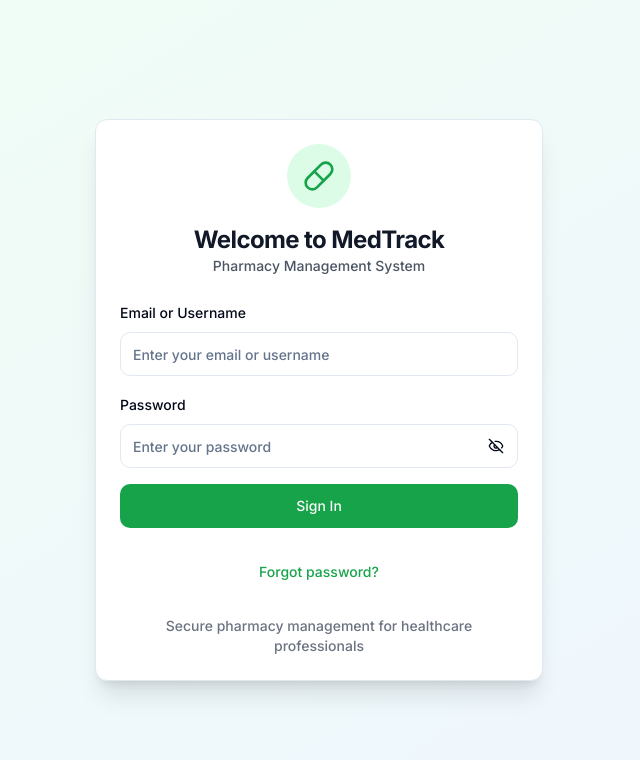
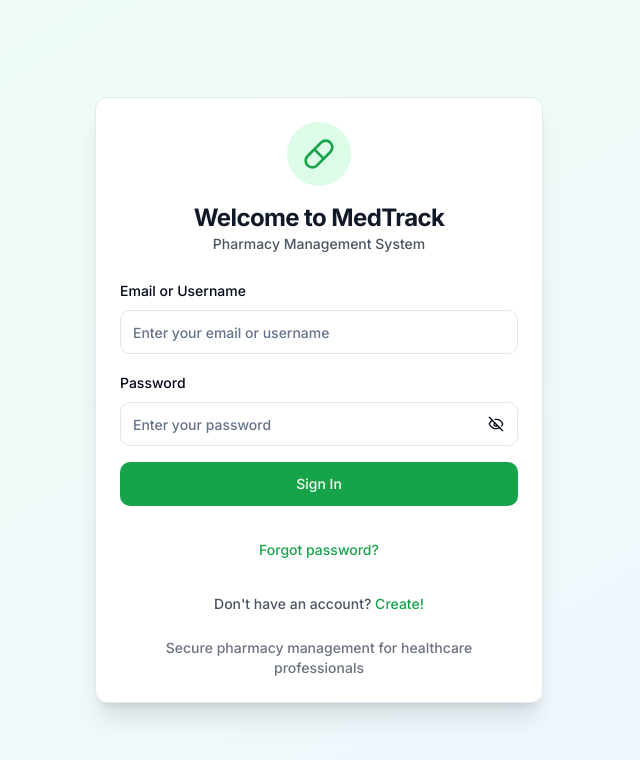
Before and after one commit to Joshypeace/MedTrack, a Next.js app: page /login in a window 1280 px wide. Shown: the top 760 px of the page, without its empty margins (321-961 px from the left). Built offline with nearby package versions, Linux system fonts and the light colour scheme.

Commit message:
added register link on login form

```diff
--- a/src/app/login/page.tsx
+++ b/src/app/login/page.tsx
@@ -8,6 +8,7 @@ import { Input } from '@/components/ui/input';
 import { Label } from '@/components/ui/label';
 import { Card, CardContent, CardDescription, CardHeader, CardTitle } from '@/components/ui/card';
 import { useRouter } from 'next/navigation';
+import Link from 'next/link'; // Import Link component
 
 export default function LoginPage() {
   const [showPassword, setShowPassword] = useState(false);
@@ -100,6 +101,13 @@ export default function LoginPage() {
               Forgot password?
             </Button>
           </div>
+          {/* Added registration link */}
+          <div className="text-center text-sm">
+            <span className="text-gray-600">Don't have an account? </span>
+            <Link href="/register" className="text-green-600 hover:text-green-700 font-medium">
+              Create!
+            </Link>
+          </div>
           <div className="text-center text-sm text-gray-500">
             <p>Secure pharmacy management for healthcare professionals</p>
           </div>
```
